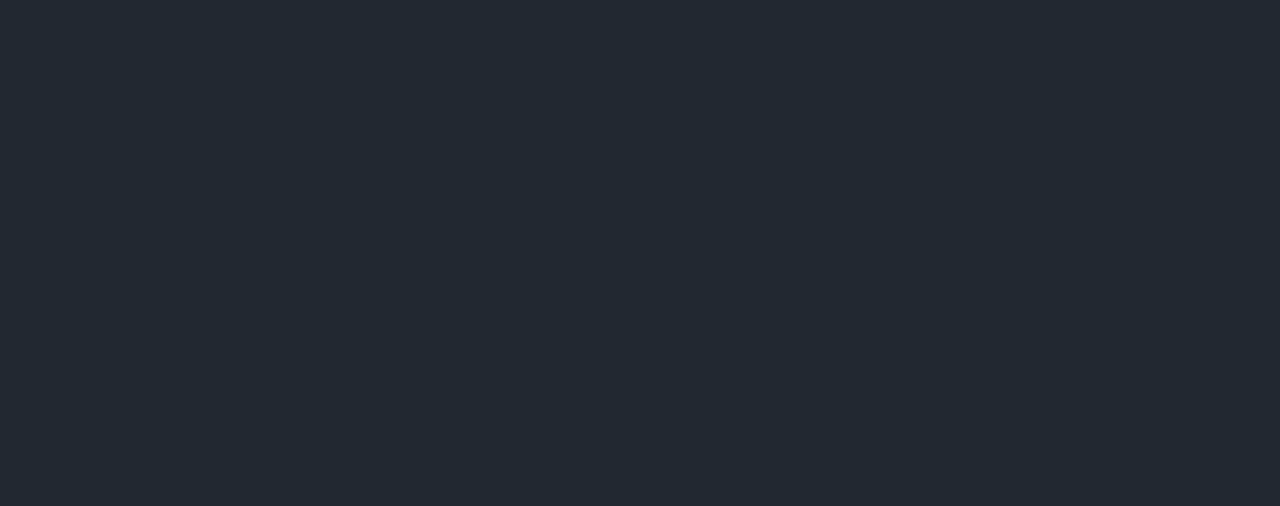
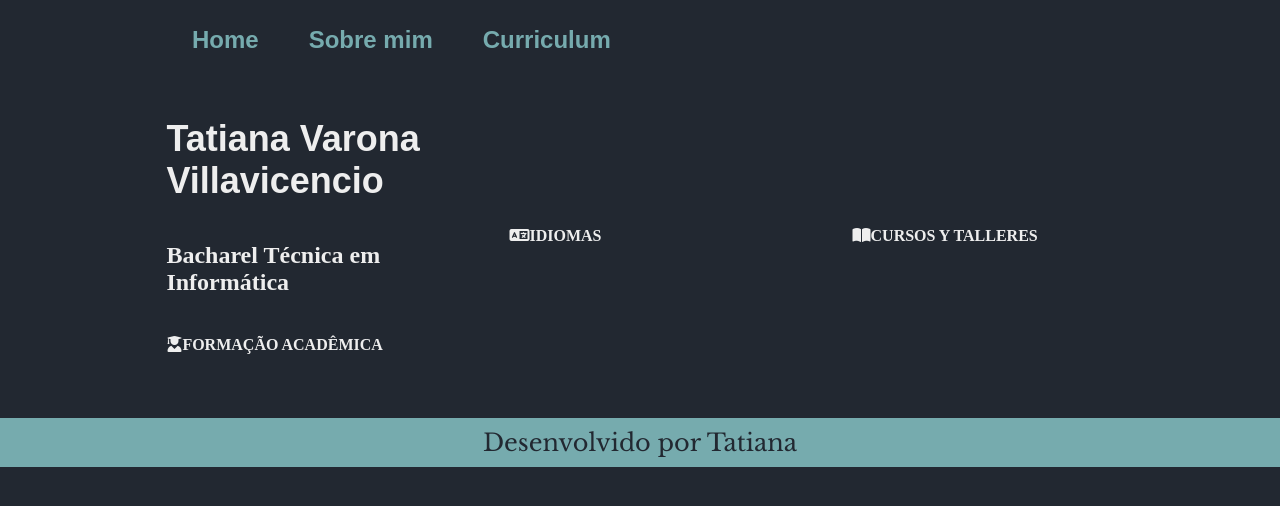
Before and after one commit to Tativv/Portafolio, a plain HTML site: page curriculum.html in a window 1280 px wide. Drawn offline with nearby package versions, Linux system fonts and the light colour scheme; a web font is replaced by a local one.

Commit message:
update page

```diff
--- a/curriculum.html
+++ b/curriculum.html
@@ -5,9 +5,31 @@
     <meta name="viewport" content="width=device-width, initial-scale=1.0">
     <title>Curriculum</title>
     <link rel="stylesheet" href="./styles/style.css">
+    <link rel="stylesheet" href="https://use.fontawesome.com/releases/v6.0.0/css/all.css" crossorigin="anonymous">
 </head>
 <body>
-
-
+    <header class="cabecalho">
+        <nav class="cabecalho__menu">
+            <a class="cabecalho__menu__link" href="index.html">Home</a>
+            <a class="cabecalho__menu__link" href="about.html">Sobre mim</a>
+            <a class="cabecalho__menu__link" href="curriculum.html">Curriculum</a>
+        </nav>
+    </header>
+    <main class="apresentacao">
+        <section class="apresentacao__conteudo">
+            <h1 class="apresentacao__conteudo__titulo">Tatiana Varona Villavicencio</h1>
+            <h2>Bacharel Técnica em Informática</h2>
+            <h4><i class="fa-solid fa-user-graduate"></i>FORMAÇÃO ACADÊMICA</h4>
+            </section>
+            <section class="apresentacao__conteudo">
+                <h4><i class="fa-solid fa-language"></i>IDIOMAS</h4>
+            </section>
+            <section class="apresentacao__conteudo">
+                <h4><i class="fa-solid fa-book-open"></i>CURSOS Y TALLERES</h4>
+            </section>
+    </main>
 </body>
+<footer class="rodape">
+    <p>Desenvolvido por Tatiana</p>
+</footer>
 </html>
```
Also changed, not shown: about.html (+5 -4 lines), index.html (+1 -0 lines).
